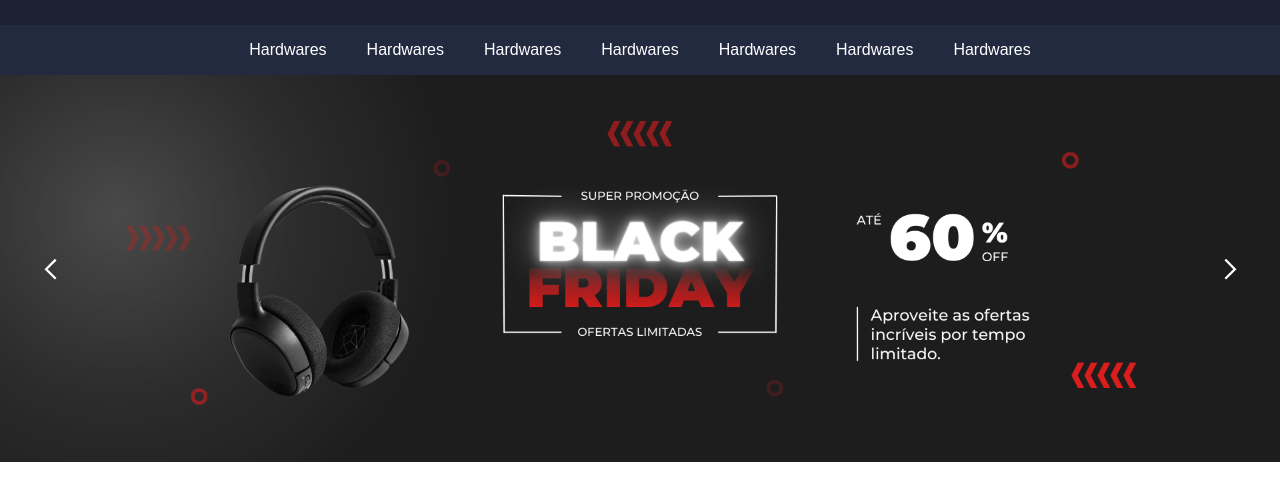
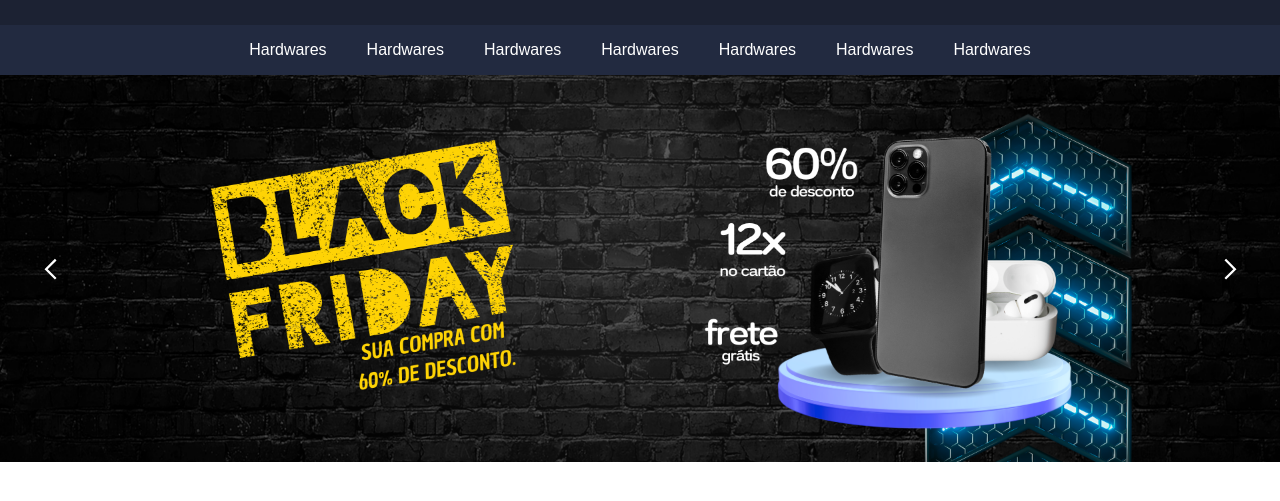
Before and after one commit to HyanFerreira/tera-shop, a plain HTML site: page index.html in a window 1280 px wide. Both pictures are taken after a click on the button 50 px from the left and 345 px from the top of the page. Shown: the part 75-576 px from the top of the page. Drawn offline with nearby package versions, Linux system fonts and the light colour scheme.

Commit message:
update carousel finish - 08/11

```diff
--- a/assets/css/styles.css
+++ b/assets/css/styles.css
@@ -136,16 +136,24 @@
     height: auto;
     overflow: hidden;
     position: relative;
+    display: flex;
+    justify-content: flex-start;
 }
 
 .carousel-slide {
     display: flex;
     width: 400%;
+    height: 100%;
+    flex-shrink: 0;
     transition: all 900ms;
-    /* Adicione a transição aqui */
-    position: relative;
 }
 
+.banner-slide {
+    flex-basis: 20%;
+    width: 20%;
+    flex-shrink: 0;
+    flex: 1;
+}
 
 .carousel-slide .banner-slide img {
     width: 100%;
--- a/assets/js/carousel.js
+++ b/assets/js/carousel.js
@@ -1,36 +1,55 @@
 document.addEventListener('DOMContentLoaded', function () {
-  var carouselSlide = document.querySelector('.carousel-slide');
-  var prevBtn = document.getElementById('prevBtn');
-  var nextBtn = document.getElementById('nextBtn');
+  const slider = document.querySelector('.carousel-slide');
 
-  function updateBannerSlides() {
-    return document.querySelectorAll('.banner-slide');
-  }
+  const prevBtn = document.getElementById('prevBtn');
+  const nextBtn = document.getElementById('nextBtn');
 
-  prevBtn.addEventListener('click', function () {
-    carouselSlide.insertBefore(
-      bannerSlides[bannerSlides.length - 1],
-      bannerSlides[0],
-    );
-    bannerSlides = updateBannerSlides();
+  let isTransitioning = false;
+
+  nextBtn.addEventListener('click', () => {
+    if (!isTransitioning) {
+      isTransitioning = true;
+      slider.style.transition = 'transform 900ms';
+      slider.style.transform = 'translate(-25%)';
+    }
   });
 
-  nextBtn.addEventListener('click', function () {
-    carouselSlide.appendChild(bannerSlides[0]);
-    bannerSlides = updateBannerSlides();
+  prevBtn.addEventListener('click', () => {
+    if (!isTransitioning) {
+      isTransitioning = true;
+      slider.insertBefore(slider.lastElementChild, slider.firstElementChild);
+      slider.style.transition = 'none';
+      slider.style.transform = 'translate(-25%)';
+      setTimeout(() => {
+        slider.style.transition = 'transform 900ms';
+        slider.style.transform = 'translate(0)';
+        isTransitioning = false;
+      }, 0);
+    }
   });
 
-  var bannerSlides = updateBannerSlides();
-
-
+  slider.addEventListener('transitionend', () => {
+    slider.style.transition = 'none';
+    if (isTransitioning) {
+      if (slider.style.transform === 'translate(-25%)') {
+        slider.appendChild(slider.firstElementChild);
+      }
+      slider.style.transform = 'translate(0)';
+      setTimeout(() => {
+        slider.style.transition = 'transform 900ms';
+        isTransitioning = false;
+      });
+    }
+  });
 
   function autoAdvanceSlide() {
-    nextBtn.click();
+    nextBtn.click()
   }
 
   var intervalId;
 
   function startAutoAdvance() {
+    clearTimeout(intervalId); // Cancela o timeout anterior
     intervalId = setTimeout(function () {
       autoAdvanceSlide();
       startAutoAdvance();
@@ -39,11 +58,11 @@ document.addEventListener('DOMContentLoaded', function () {
 
   startAutoAdvance();
 
-  carouselSlide.addEventListener('mouseenter', function () {
+  slider.addEventListener('mouseenter', function () {
     clearTimeout(intervalId);
   });
 
-  carouselSlide.addEventListener('mouseleave', function () {
+  slider.addEventListener('mouseleave', function () {
     startAutoAdvance();
   });
 
@@ -64,7 +83,70 @@ document.addEventListener('DOMContentLoaded', function () {
   });
 });
 
+// document.addEventListener('DOMContentLoaded', function () {
+//   var carouselSlide = document.querySelector('.carousel-slide');
+//   var prevBtn = document.getElementById('prevBtn');
+//   var nextBtn = document.getElementById('nextBtn');
 
+//   function updateBannerSlides() {
+//     return document.querySelectorAll('.banner-slide');
+//   }
+
+//   prevBtn.addEventListener('click', function () {
+//     carouselSlide.insertBefore(
+//       bannerSlides[bannerSlides.length - 1],
+//       bannerSlides[0],
+//     );
+//     bannerSlides = updateBannerSlides();
+//   });
+
+//   nextBtn.addEventListener('click', function () {
+//     carouselSlide.appendChild(bannerSlides[0]);
+//     bannerSlides = updateBannerSlides();
+//   });
+
+//   var bannerSlides = updateBannerSlides();
+
+//   function autoAdvanceSlide() {
+//     nextBtn.click();
+//   }
+
+//   var intervalId;
+
+//   function startAutoAdvance() {
+//     clearTimeout(intervalId); // Cancela o timeout anterior
+//     intervalId = setTimeout(function () {
+//       autoAdvanceSlide();
+//       startAutoAdvance();
+//     }, 5000);
+//   }
+
+//   startAutoAdvance();
+
+//   carouselSlide.addEventListener('mouseenter', function () {
+//     clearTimeout(intervalId);
+//   });
+
+//   carouselSlide.addEventListener('mouseleave', function () {
+//     startAutoAdvance();
+//   });
+
+//   prevBtn.addEventListener('mouseenter', function () {
+//     clearTimeout(intervalId);
+//   });
+
+//   prevBtn.addEventListener('mouseleave', function () {
+//     startAutoAdvance();
+//   });
+
+//   nextBtn.addEventListener('mouseenter', function () {
+//     clearTimeout(intervalId);
+//   });
+
+//   nextBtn.addEventListener('mouseleave', function () {
+//     startAutoAdvance();
+//   });
+// });
 
 // document.addEventListener('DOMContentLoaded', function () {
 //   var carouselSlide = document.querySelector('.carousel-slide');
```
